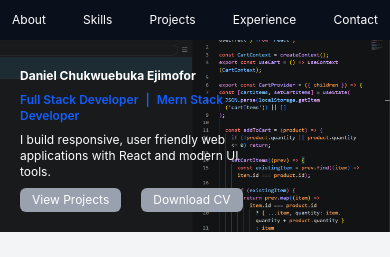
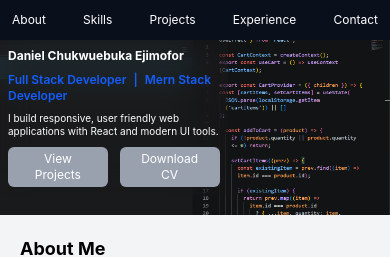
Before and after one commit to DanielApple05/daniels-port-folio, a React (Vite) app: page / in a window 390 px wide. Shown: the top 257 px of the page. Built offline with nearby package versions, Linux system fonts and the light colour scheme.

Commit message:
refactor: improve layout and styling in hero component for better responsiveness

```diff
--- a/src/components/header-components/hero.jsx
+++ b/src/components/header-components/hero.jsx
@@ -29,25 +29,24 @@ const hero = () => {
             )
           ))}
         </div>
-        <div className='flex w-full xl:px-20 px-5 xl:mt-10 mt-3 xl:pt-5 pt-2 xl:space-x-0 space-x-5 '>
+
         {/* <div className=' xl:w-4/12 w-3/12 justify-end flex items-center '>
             <img src="/images/myIcon.jpeg" alt="My Icon" className='xl:w-60 w-20 xl:h-60 h-20 rounded-full object-cover xl:ring-5 ring-2 xl:m-2 m-1 ' />
           </div> */}
-          <div className='flex flex-col place-items-start xl:space-y-7 space-y-2 xl:w-10/12 w-8/12 xl:pt-5 pt-2 backdrop-blur-l '>
+        <div className='flex flex-col place-items-start xl:space-y-7 space-y-2 xl:w-10/12 w-7/12 xl:p-5 p-2 backdrop-blur-lg '>
           <h1 className='xl:text-3xl text-xs font-bold'>
             Daniel Chukwuebuka Ejimofor
           </h1>
           <h3 className=' xl:text-xl text-xs font-semibold text-blue-600'>
             <span className=' xl:mr-2 mr-1'>Full Stack Developer</span> | <span className='xl:ml-2 ml-1'> Mern Stack Developer</span>
           </h3>
-            <p >
+          <p className='xl:text-sm text-[10px]' >
             I build responsive, user friendly web applications with React and modern UI tools.
           </p>
-            <div className='flex xl:space-x-18 space-x-5'>
+          <div className='flex xl:space-x-18 space-x-3'>
             {About.map((item) => (<button key={item.id} className='cursor-pointer bg-gray-400 hover:bg-blue-600 rounded-md xl:px-5 px-3 py-1 hover:ring-1 ' onClick={() => window.open(item.link, '_blank', 'noopener,noreferrer')}>
               {item.name}
             </button>))}
-            </div>
           </div>
         </div>
       </div>
```
Lines whose indentation alone changed are shown as unchanged.
